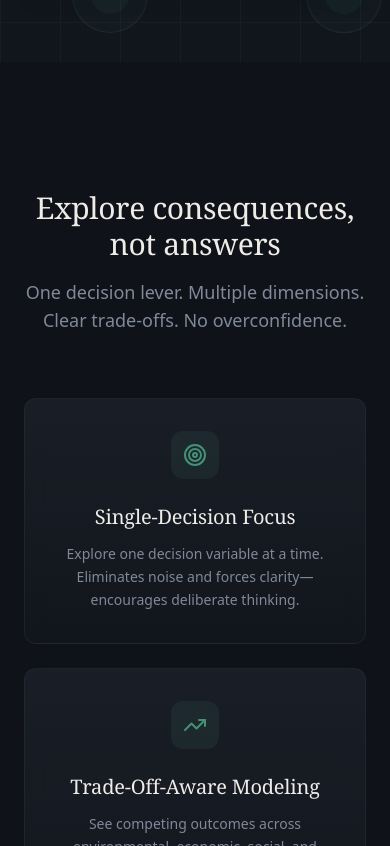
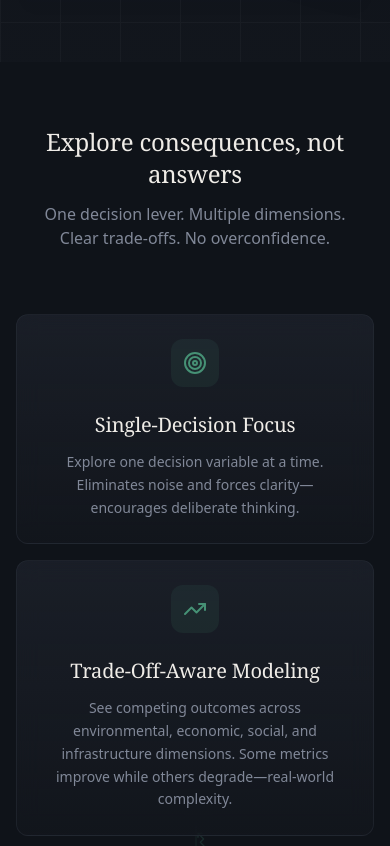
Before and after one commit to NickiMash17/impact-lens, a React (Vite) app: page / in a window 390 px wide. Shown: the part 878-1724 px from the top of the page. Built offline with nearby package versions, Linux system fonts and the light colour scheme; no server answers.

Commit message:
Improve mobile responsiveness for landing page components
- Add responsive padding and spacing to Features section
- Improve grid layout for mobile (sm:grid-cols-2 md:grid-cols-3)
- Make Footer responsive with proper text alignment
- Adjust font sizes for better mobile readability

```diff
--- a/src/components/landing/Features.tsx
+++ b/src/components/landing/Features.tsx
@@ -51,8 +51,8 @@ const features = [
 
 export function Features() {
   return (
-    <section className="py-32 relative">
-      <div className="container mx-auto px-6">
+    <section className="py-16 sm:py-24 md:py-32 relative">
+      <div className="container mx-auto px-4 sm:px-6">
         <motion.div
           initial={{ opacity: 0 }}
           whileInView={{ opacity: 1 }}
@@ -60,15 +60,15 @@ export function Features() {
           transition={{ duration: 0.6 }}
           className="text-center mb-16"
         >
-          <h2 className="font-serif text-3xl sm:text-4xl text-foreground mb-4">
+          <h2 className="font-serif text-2xl sm:text-3xl md:text-4xl text-foreground mb-3 sm:mb-4">
             Explore consequences, not answers
           </h2>
-          <p className="text-muted-foreground text-lg max-w-xl mx-auto">
+          <p className="text-muted-foreground text-base sm:text-lg max-w-xl mx-auto px-2">
             One decision lever. Multiple dimensions. Clear trade-offs. No overconfidence.
           </p>
         </motion.div>
 
-        <div className="grid md:grid-cols-3 gap-6 max-w-6xl mx-auto">
+        <div className="grid sm:grid-cols-2 md:grid-cols-3 gap-4 sm:gap-6 max-w-6xl mx-auto">
           {features.map((feature, i) => (
             <motion.div
               key={feature.title}
@@ -76,7 +76,7 @@ export function Features() {
               whileInView={{ opacity: 1, y: 0 }}
               viewport={{ once: true }}
               transition={{ delay: i * 0.15, duration: 0.5 }}
-              className="glass-card p-8 text-center group hover:border-primary/30 transition-all duration-300 hover:scale-105 hover:shadow-lg hover:shadow-primary/10 cursor-pointer"
+              className="glass-card p-6 sm:p-8 text-center group hover:border-primary/30 transition-all duration-300 hover:scale-105 hover:shadow-lg hover:shadow-primary/10 cursor-pointer"
             >
               <motion.div
                 whileHover={{ scale: 1.1, rotate: 5 }}
--- a/src/components/landing/Footer.tsx
+++ b/src/components/landing/Footer.tsx
@@ -13,17 +13,17 @@ export function Footer() {
       initial={{ opacity: 0 }}
       animate={isInView ? { opacity: 1 } : { opacity: 0 }}
       transition={{ duration: 0.6 }}
-      className="border-t border-border/40 py-12 relative overflow-hidden"
+      className="border-t border-border/40 py-8 sm:py-12 relative overflow-hidden"
     >
       {/* Subtle background effect */}
       <div className="absolute inset-0 bg-gradient-to-t from-background via-transparent to-transparent opacity-50" />
 
-      <div className="container mx-auto px-6 relative z-10">
+      <div className="container mx-auto px-4 sm:px-6 relative z-10">
         <motion.div
           initial={{ opacity: 0, y: 20 }}
           animate={isInView ? { opacity: 1, y: 0 } : { opacity: 0, y: 20 }}
           transition={{ delay: 0.2, duration: 0.6 }}
-          className="flex flex-col sm:flex-row items-center justify-between gap-4"
+          className="flex flex-col sm:flex-row items-center justify-between gap-3 sm:gap-4 text-center sm:text-left"
         >
           <motion.div
             className="flex items-center gap-2"
@@ -34,15 +34,15 @@ export function Footer() {
               animate={{ rotate: [0, 360] }}
               transition={{ duration: 20, repeat: Infinity, ease: "linear" }}
             >
-              <Layers className="w-5 h-5 text-primary" />
+              <Layers className="w-4 h-4 sm:w-5 sm:h-5 text-primary" />
             </motion.div>
-            <span className="font-serif text-lg">Impact Lens</span>
+            <span className="font-serif text-base sm:text-lg">Impact Lens</span>
           </motion.div>
           <motion.p
             initial={{ opacity: 0 }}
             animate={isInView ? { opacity: 1 } : { opacity: 0 }}
             transition={{ delay: 0.3, duration: 0.6 }}
-            className="text-sm text-muted-foreground"
+            className="text-xs sm:text-sm text-muted-foreground"
           >
             A decision intelligence prototype. Data is simulated.
           </motion.p>
```
